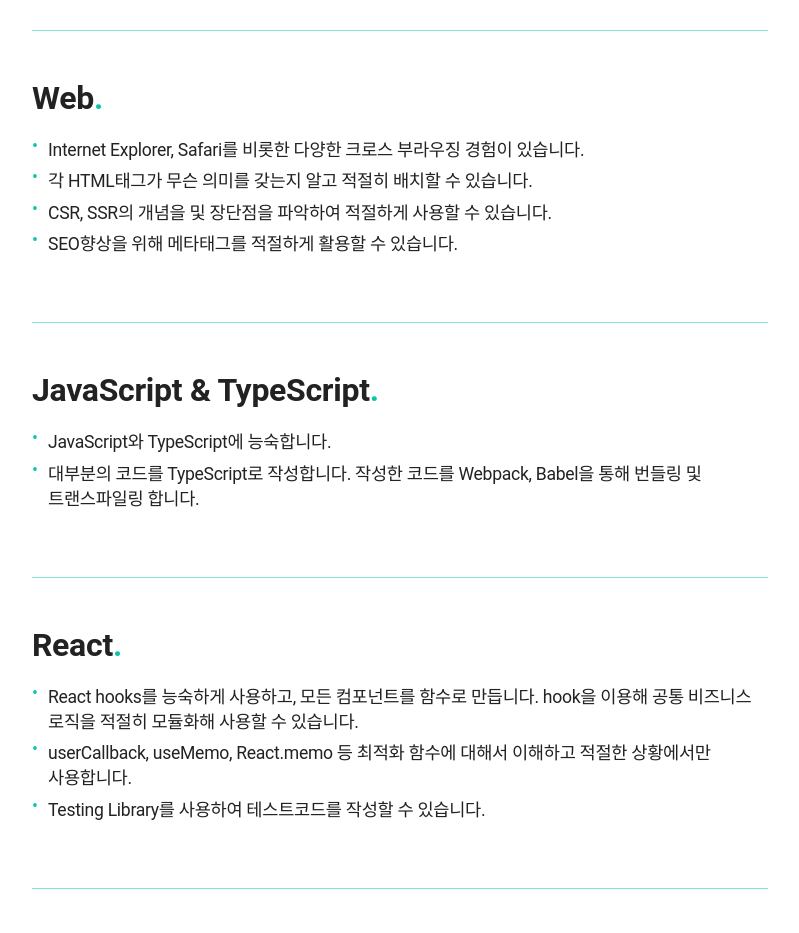
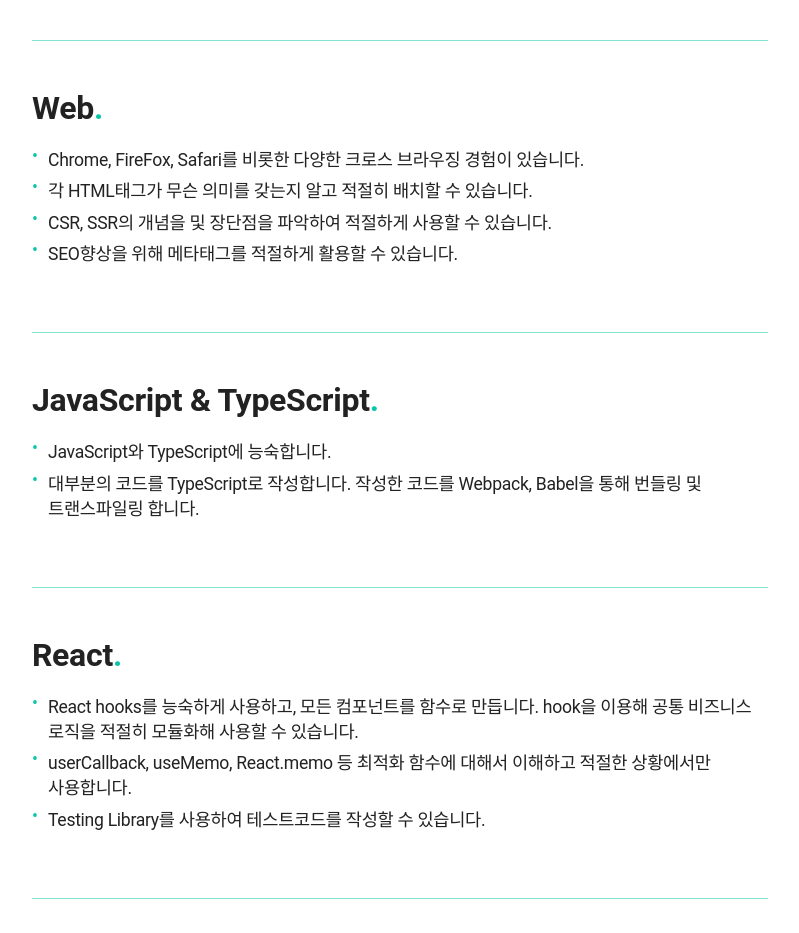
Before and after one commit to northfacegawd/northfacegawd.github.io, a Gatsby site: page / in a window 1280 px wide. Shown: the part 5120-6053 px from the top of the page, without its empty margins (240-1039 px from the left). Built offline with nearby package versions, Linux system fonts and the light colour scheme; Gatsby itself is replaced by a stand-in of ours.

Commit message:
fix: 오타수정 및 PDF 다운로드를 위해 잠시 수정

```diff
--- a/src/components/Skills.tsx
+++ b/src/components/Skills.tsx
@@ -53,7 +53,7 @@
         </WorkName>
         <WorkList>
           <li>
-            Internet Explorer, Safari를 비롯한 다양한 크로스 부라우징 경험이
+            Chrome, FireFox, Safari를 비롯한 다양한 크로스 브라우징 경험이
             있습니다.
           </li>
           <li>
--- a/src/styles/global.css
+++ b/src/styles/global.css
@@ -22,7 +22,6 @@
 }
 
 body::before {
-  position: fixed;
   z-index: 1;
   top: 0;
   display: block;
```
